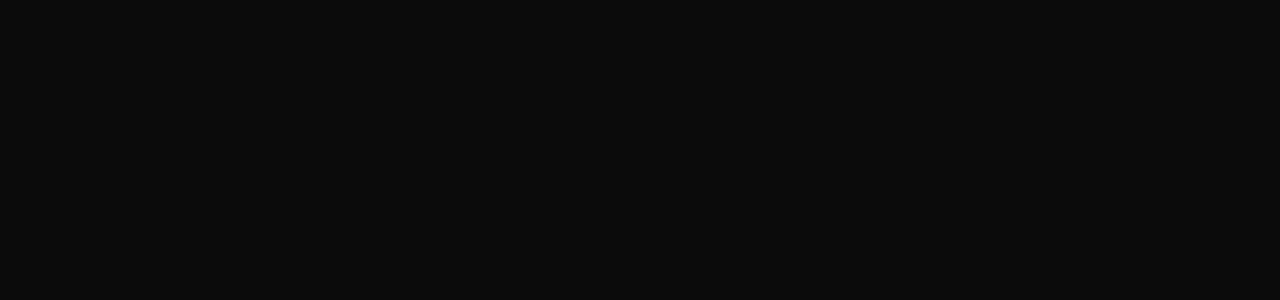
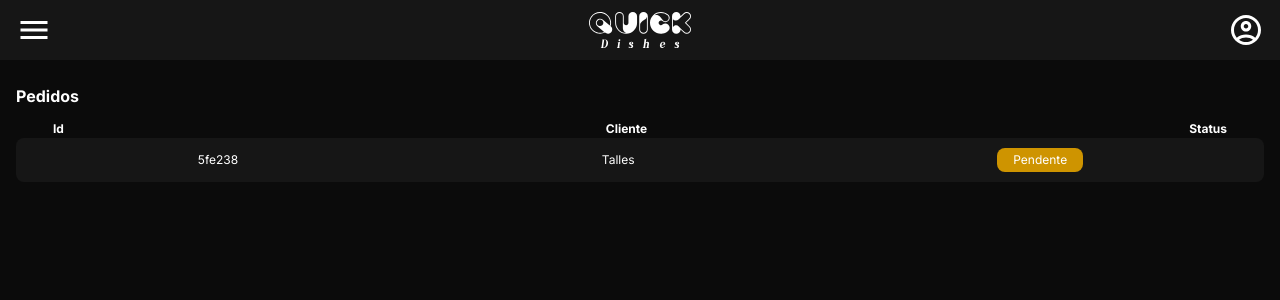
Before and after one commit to talles-morais/quick_dishes_frontend, a Next.js app: page /orders in a window 1280 px wide. Before the commit this address had no page. Shown: the top 300 px of the page. Built offline with nearby package versions, Linux system fonts and the light colour scheme.

Commit message:
feat: static order page, with basic list and components

```diff
--- a/src/app/layout.tsx
+++ b/src/app/layout.tsx
@@ -1,11 +1,17 @@
 import type { Metadata } from "next";
 import "./globals.css";
 import QueryClientProvider from "./QueryClientProvider";
+import { Inter } from "next/font/google"
 
 export const metadata: Metadata = {
-  title: "Create Next App",
-  description: "Generated by create next app",
+  title: "QuickDishes",
+  description: "Seu gestor de delivery!",
 };
+
+const inter = Inter({
+  subsets: ["latin"],
+  display: "swap",
+})
 
 export default function RootLayout({
   children,
@@ -14,7 +20,7 @@
 }>) {
   return (
     <QueryClientProvider>
-        <html lang="pt-br">
+        <html lang="pt-br" className={inter.className}>
           <body className="bg-dark">{children}</body>
         </html>
     </QueryClientProvider>
--- /dev/null
+++ b/src/app/orders/page.tsx
@@ -0,0 +1,16 @@
+import MobileHeader from "@/components/MobileHeader";
+import OrderList from "@/components/OrderList";
+
+export default function Orders() {
+  return (
+    <div className="text-white w-screen">
+      <MobileHeader />
+      <main className="py-6 px-4">
+        <h1 className="font-bold">Pedidos</h1>
+
+        <OrderList />
+      </main>
+
+    </div>
+  )
+}
--- /dev/null
+++ b/src/components/MobileHeader/index.tsx
@@ -0,0 +1,28 @@
+import Image  from "next/image"
+
+export default function MobileHeader() {
+  return (
+    <div className="w-screen">
+      <div className="flex justify-between w-full py-3 px-4 bg-second_dark">
+        <Image
+          src="/icons/hamburger.svg"
+          width={36}
+          height={36}
+          alt="Ícone clicável para abrir o menu"
+        />
+        <Image
+          src="/logo_white.svg"
+          width={102}
+          height={36}
+          alt="Ícone clicável para abrir o menu"
+        />
+        <Image
+          src="/icons/profile.svg"
+          width={36}
+          height={36}
+          alt="Ícone clicável para abrir o menu"
+        />
+      </div>
+    </div>
+  )
+}
--- /dev/null
+++ b/src/components/OrderList/index.tsx
@@ -0,0 +1,18 @@
+import OrderRow from "../OrderRow";
+
+export default function OrderList() {
+  return (
+    <table className="flex flex-col w-full">
+      <thead className="px-9">
+        <tr className="flex justify-between text-xs pt-3">
+          <th>Id</th>
+          <th>Cliente</th>
+          <th>Status</th>
+        </tr>
+      </thead>
+      <tbody>
+        <OrderRow />
+      </tbody>
+    </table>
+  )
+}
--- /dev/null
+++ b/src/components/OrderRow/index.tsx
@@ -0,0 +1,11 @@
+export default function OrderRow() {
+  return (
+    <tr className="flex items-center justify-around text-xs py-2.5 rounded-lg bg-second_dark">
+      <td>5fe238</td>
+      <td>Talles</td>
+      <td className="bg-bd_pending py-1 px-4 rounded-lg">
+        Pendente
+      </td>
+    </tr>
+  )
+}
```
Also changed, not shown: public/icons/hamburger.svg (added), public/icons/profile.svg (added).
